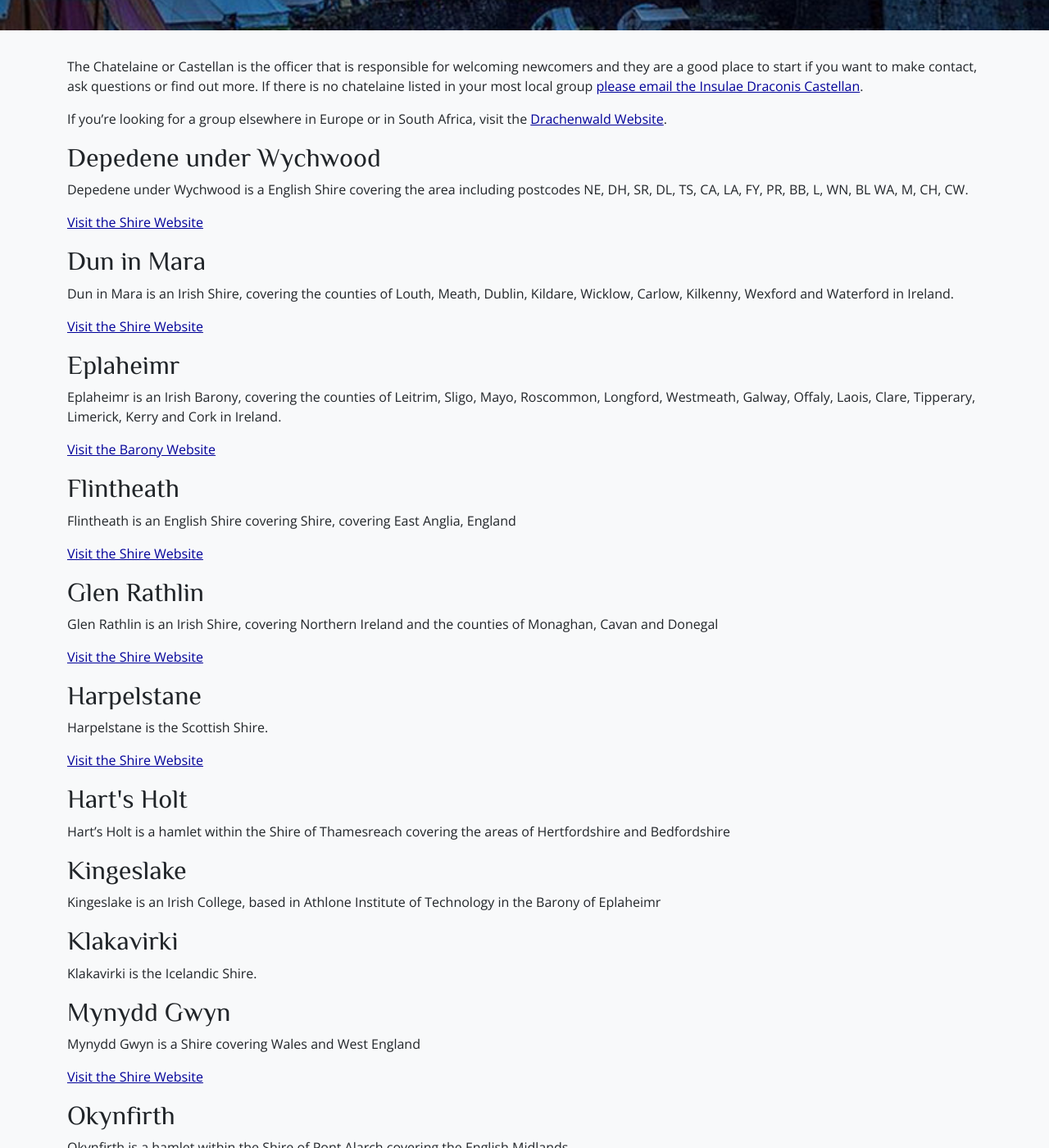
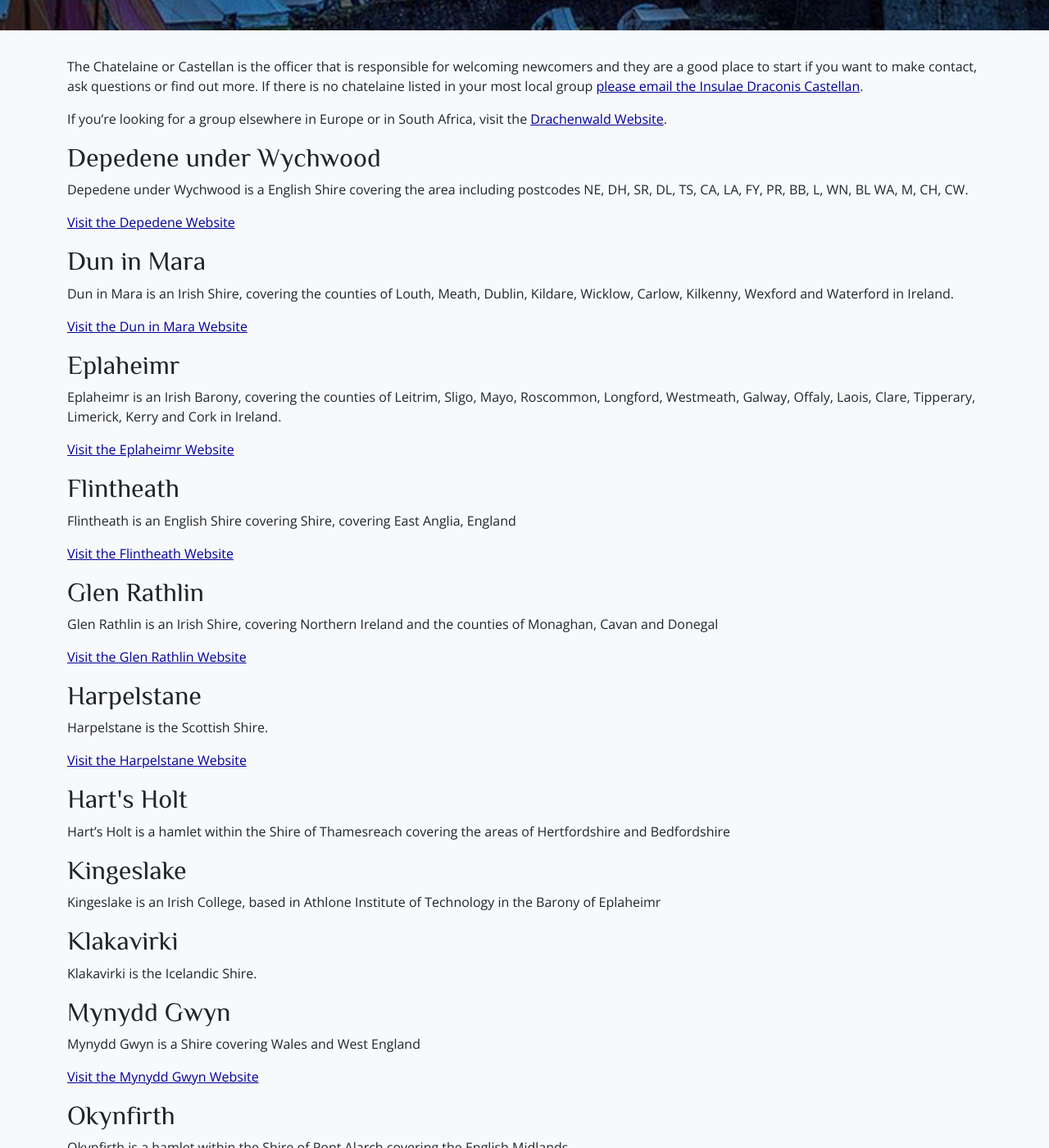
Before and after one commit to drachenwald/insulae-draconis, a Jekyll site: the page built from library/useful-resources/findingalocalgroup.md, in a window 1280 px wide and 1400 px high, scrolled down 244 px. Shown: the whole window at 82% size. Built offline with Jekyll 4.4.1, drawn with Linux system fonts in a browser that asks for light colours; comment, search, counter and statistics services are not loaded; some of the changed text lies outside the part shown.

Commit message:
moar accessibility

```diff
--- a/_includes/group-contacts.html
+++ b/_includes/group-contacts.html
@@ -10,7 +10,7 @@
 {{ role.titleingroups }}:
 <strong>{{ o.scaname }} </strong>
 {%- unless o.mundanename == '' -%}<span>({{ o.mundanename }}) </span>{%- endunless -%}
-{%- unless o.pronouns == ''- %}<span class="text-muted">{{ o.pronouns }} </span>{%- endunless -%}
+{%- unless o.pronouns == ''- %}<em>{{ o.pronouns }} </em>{%- endunless -%}
 {%- unless o.email == '' -%}<a href="mailto:{{ o.email }}">{{ o.email }} </a>{%- endunless -%}
 <br />
 
--- a/library/useful-resources/findingalocalgroup.md
+++ b/library/useful-resources/findingalocalgroup.md
@@ -12,14 +12,14 @@ Depedene under Wychwood is a English Shire covering the area including postcodes
 
 {% include group-contacts.html groupslug="Insulae Draconis-Depedene under Wychwood" %}
 
-[Visit the Shire Website](https://sites.google.com/site/depedeneunderwychwood/)
+[Visit the Depedene Website](https://sites.google.com/site/depedeneunderwychwood/)
 
 <h2><a name="duninmara">Dun in Mara</a></h2>
 Dun in Mara is an Irish Shire, covering the counties of Louth, Meath, Dublin, Kildare, Wicklow, Carlow, Kilkenny, Wexford and Waterford in Ireland.
 
 {% include group-contacts.html groupslug="Insulae Draconis-Dun in Mara" %}
 
-[Visit the Shire Website](http://duninmara.org/)
+[Visit the Dun in Mara Website](http://duninmara.org/)
 
 
 <h2><a name="eplaheimr">Eplaheimr</a></h2>
@@ -27,7 +27,7 @@ Eplaheimr is an Irish Barony, covering the counties of Leitrim, Sligo, Mayo, Ros
 
 {% include group-contacts.html groupslug="Insulae Draconis-Eplaheimr" %}
 
-[Visit the Barony Website](http://www.eplaheimr.org)
+[Visit the Eplaheimr Website](http://www.eplaheimr.org)
 
 
 <h2><a name="flintheath">Flintheath</a></h2>
@@ -36,7 +36,7 @@ Flintheath is an English Shire covering Shire, covering East Anglia, England
 {% include group-contacts.html groupslug="Insulae Draconis-Flintheath" %}
 
 
-[Visit the Shire Website](http://www.flintheath.org.uk/)
+[Visit the Flintheath Website](http://www.flintheath.org.uk/)
 
 
 <h2><a name="glenrathlin">Glen Rathlin</a></h2>
@@ -44,7 +44,7 @@ Glen Rathlin is an Irish Shire, covering Northern Ireland and the counties of Mo
 
 {% include group-contacts.html groupslug="Insulae Draconis-Glen Rathlin" %}
 
-[Visit the Shire Website](http://www.glenrathlin.org/)
+[Visit the Glen Rathlin Website](http://www.glenrathlin.org/)
 
 
 <h2><a name="harpelstane">Harpelstane</a></h2>
@@ -52,7 +52,7 @@ Harpelstane is the Scottish Shire.
 
 {% include group-contacts.html groupslug="Insulae Draconis-Harpelstane" %}
 
-[Visit the Shire Website](http://www.harpelstane.org/)
+[Visit the Harpelstane Website](http://www.harpelstane.org/)
 
 
 <h2><a name="hartsholt">Hart's Holt</a></h2>
@@ -77,7 +77,7 @@ Mynydd Gwyn is a Shire covering Wales and West England
 
 {% include group-contacts.html groupslug="Insulae Draconis-Mynydd Gwyn" %}
 
-[Visit the Shire Website](http://www.mynydd-gwyn.org.uk/)
+[Visit the Mynydd Gwyn Website](http://www.mynydd-gwyn.org.uk/)
 
 
 <h2><a name="okynfirth">Okynfirth</a></h2>
@@ -92,7 +92,7 @@ Okynfirth is a hamlet within the Shire of Pont Alarch covering the English Midla
 Pont Alarch is an English Shire covering Yorkshire and Lincolnshire - Northern England postcodes not covered by Depedene under Wychwood
 
 {% include group-contacts.html groupslug="Insulae Draconis-Pontalarch" %}
-[Visit the Shire Website](http://pontalarch.insulaedraconis.org/)
+[Visit the Pont Alarch Website](http://pontalarch.insulaedraconis.org/)
 
 
 <h2><a name="thamesreach">Thamesreach</a></h2>
@@ -100,7 +100,7 @@ Thamesreach is an English Shire, covering Greater London, England
 
 {% include group-contacts.html groupslug="Insulae Draconis-Thamesreach" %}
 
-[Visit the Shire Website](http://www.thamesreach.org/)
+[Visit the Thamesreach Website](http://www.thamesreach.org/)
 
 
 <h2><a name="westdragon">West Dragonshire</a></h2>
@@ -108,4 +108,4 @@ West Dragoningshire is an English, covering Southern England
 
 {% include group-contacts.html groupslug="Insulae Draconis-West Dragonshire" %}
 
-[Visit the Shire Website](http://www.westdragonshire.org/)
+[Visit the West Dragonshire Website](http://www.westdragonshire.org/)
```
